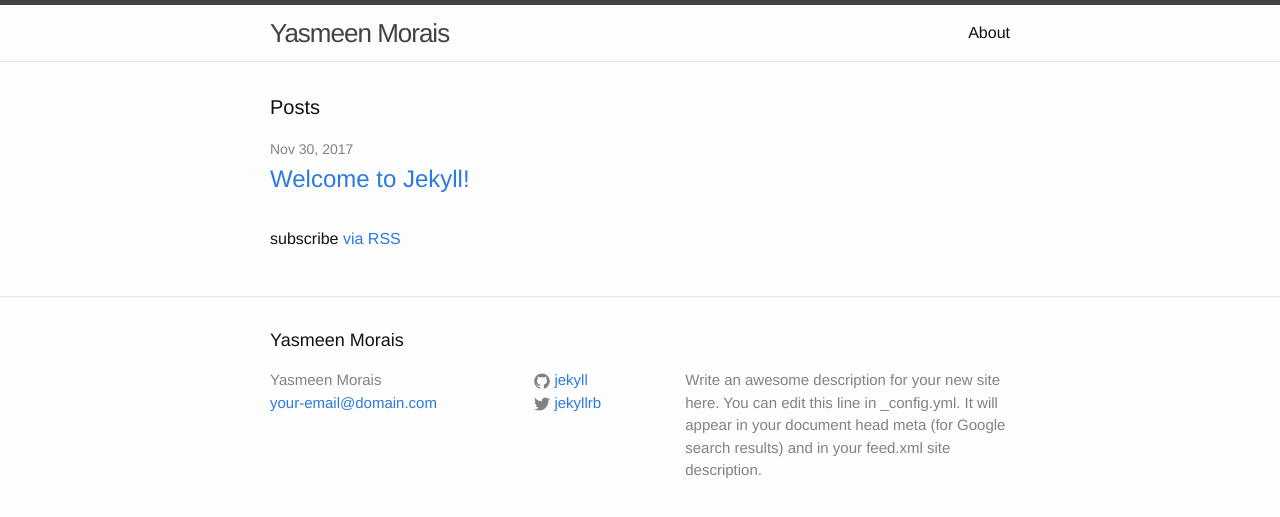
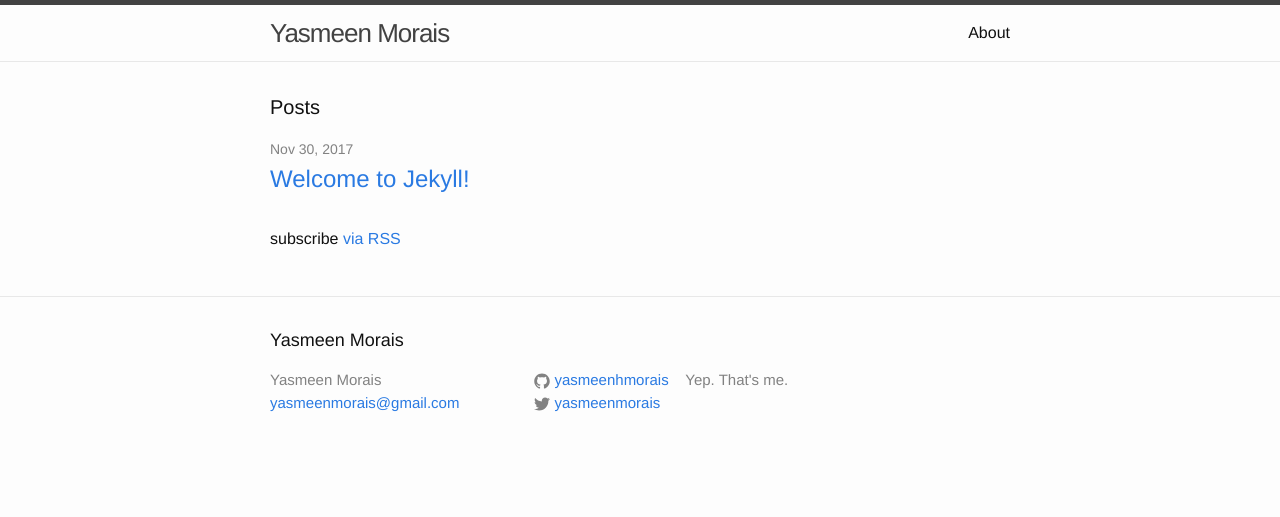
Before and after one commit to yasmeenhmorais/yasmeenhmorais.github.io, a Jekyll site: the page built from index.html, in a window 1280 px wide. Shown: the top 517 px of the page. Built offline with Jekyll 4.4.1, drawn with Linux system fonts in a browser that asks for light colours.

Commit message:
Changes in email, description and urls

```diff
--- a/_config.yml
+++ b/_config.yml
@@ -7,15 +7,13 @@
 
 # Site settings
 title: Yasmeen Morais
-email: your-email@domain.com
+email: yasmeenmorais@gmail.com
 description: > # this means to ignore newlines until "baseurl:"
-  Write an awesome description for your new site here. You can edit this
-  line in _config.yml. It will appear in your document head meta (for
-  Google search results) and in your feed.xml site description.
+  Yep. That's me.
 baseurl: "" # the subpath of your site, e.g. /blog
-url: "http://yourdomain.com" # the base hostname & protocol for your site
-twitter_username: jekyllrb
-github_username:  jekyll
+url: "http://yasmeenmorais.com" # the base hostname & protocol for your site
+twitter_username: yasmeenmorais
+github_username:  yasmeenhmorais
 
 # Build settings
 markdown: kramdown
```
